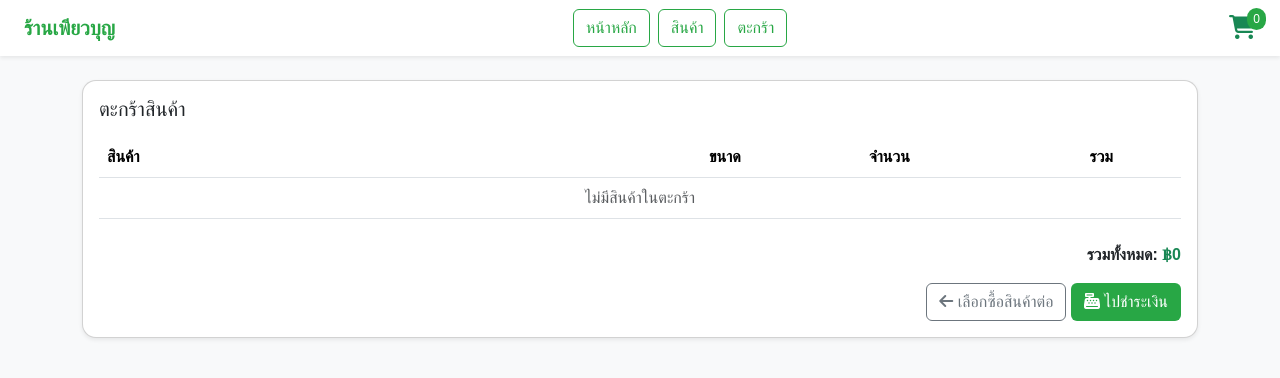
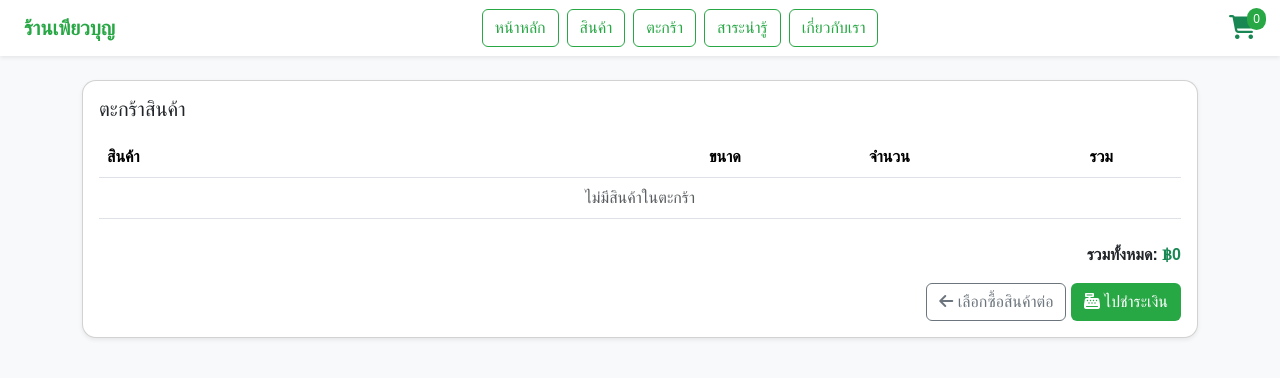
Before and after one commit to 004Ekachai/PureBoon-shop, a plain HTML site: page cart.html in a window 1280 px wide. Drawn offline with nearby package versions, Linux system fonts and the light colour scheme.

Commit message:
Update cart.html

```diff
--- a/cart.html
+++ b/cart.html
@@ -16,6 +16,8 @@
       <li class="nav-item"><a href="index.html" class="btn btn-outline-success">หน้าหลัก</a></li>
       <li class="nav-item"><a href="shop.html" class="btn btn-outline-success">สินค้า</a></li>
       <li class="nav-item"><a href="cart.html" class="btn btn-outline-success">ตะกร้า</a></li>
+      <li class="nav-item"><a href="shop.html" class="btn btn-outline-success">สาระน่ารู้</a></li>
+      <li class="nav-item"><a href="cart.html" class="btn btn-outline-success">เกี่ยวกับเรา</a></li>
     </ul>
     <a href="cart.html" class="position-relative ms-auto">
       <i class="fa-solid fa-cart-shopping fa-xl text-success"></i>
```
